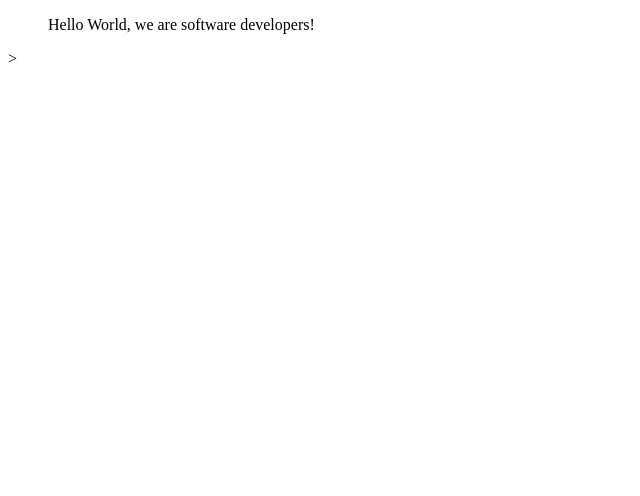
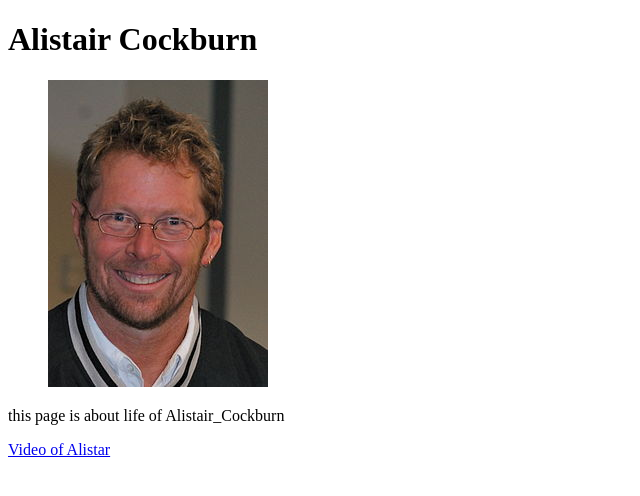
Before and after one commit to AlaaShaheen2/Alaa-Solomon, a plain HTML site: page index.html in a window 1280 px wide. Shown: the whole page, without its empty margins (0-640 px from the left). Drawn offline with Linux system fonts and the light colour scheme.

Commit message:
step 5-7 done

```diff
--- a/index.html
+++ b/index.html
@@ -2,18 +2,21 @@
 <html lang="en">
   <head>
     <meta charset="UTF-8">
-    <title>Fork Me! FCC: Test Suite Template</title>
+    <title>Tribute Page</title>
     <link rel="stylesheet" href="css/style.css">
   </head>
 
   <body>
     <script src="https://cdn.freecodecamp.org/testable-projects-fcc/v1/bundle.js"></script>
 <div id ="main">
-  <div id ="title">
+    <h1 id="title">Alistair Cockburn</h1>
     <figure id = "img-div">
-   <p>Hello World, we are software developers!</p>
-   </figure>>
-  </div>
+    <img id="img-caption" src="/Img/Alistair_Cockburn_(2007).jpg" alt="">
+   </figure>
+     <p id="tribute-info">this page is about life of Alistair_Cockburn</p>
+     <a id="tribute-link" target="_blank" href="https://www.youtube.com/watch?v=lsNfaG87j8M">
+       Video of Alistar
+     </a>
   </div>
     <script  src="js/index.js"></script>
   </body>
```
Also changed, not shown: Img/Alistair_Cockburn_(2007).jpg (added).
